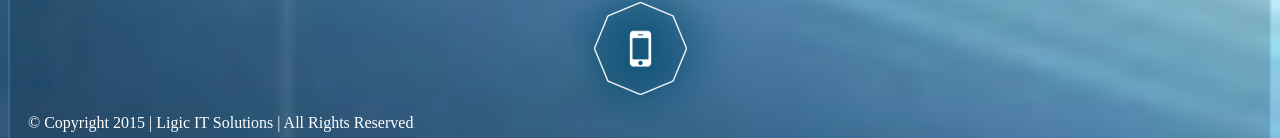
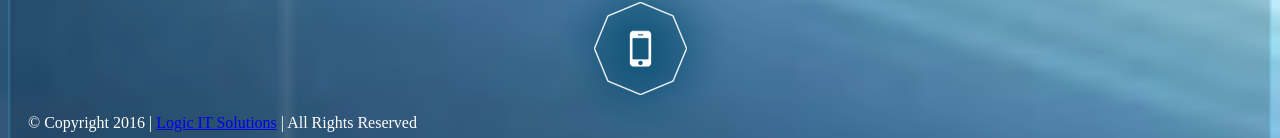
Before and after one commit to Katay/lits-presentation, a website: page index.html in a window 1280 px wide. Shown: the part 662-800 px from the top of the page. Drawn offline with nearby package versions, Linux system fonts and the light colour scheme; files that its build step writes are made by us from their sources; files whose address does not match are found by name.

Commit message:
copyright fix

```diff
--- a/index.html
+++ b/index.html
@@ -324,7 +324,7 @@
     </div>
 
 </div>
-<footer class="footer">&copy; Copyright 2015 | Ligic IT Solutions | All Rights Reserved</footer>
+<footer class="footer">&copy; Copyright 2016 | <a href="https://litslink.com/" target="_blank">Logic IT Solutions</a> | All Rights Reserved</footer>
 <script src="dist/javascripts/main.js"></script>
 </body>
 </html>
--- a/src/stylesheets/main.scss
+++ b/src/stylesheets/main.scss
@@ -418,6 +418,7 @@ body {
 
   }
   .footer {
+    text-align: center;
     height: 30px;
     line-height: 30px;
     position: fixed;
```
